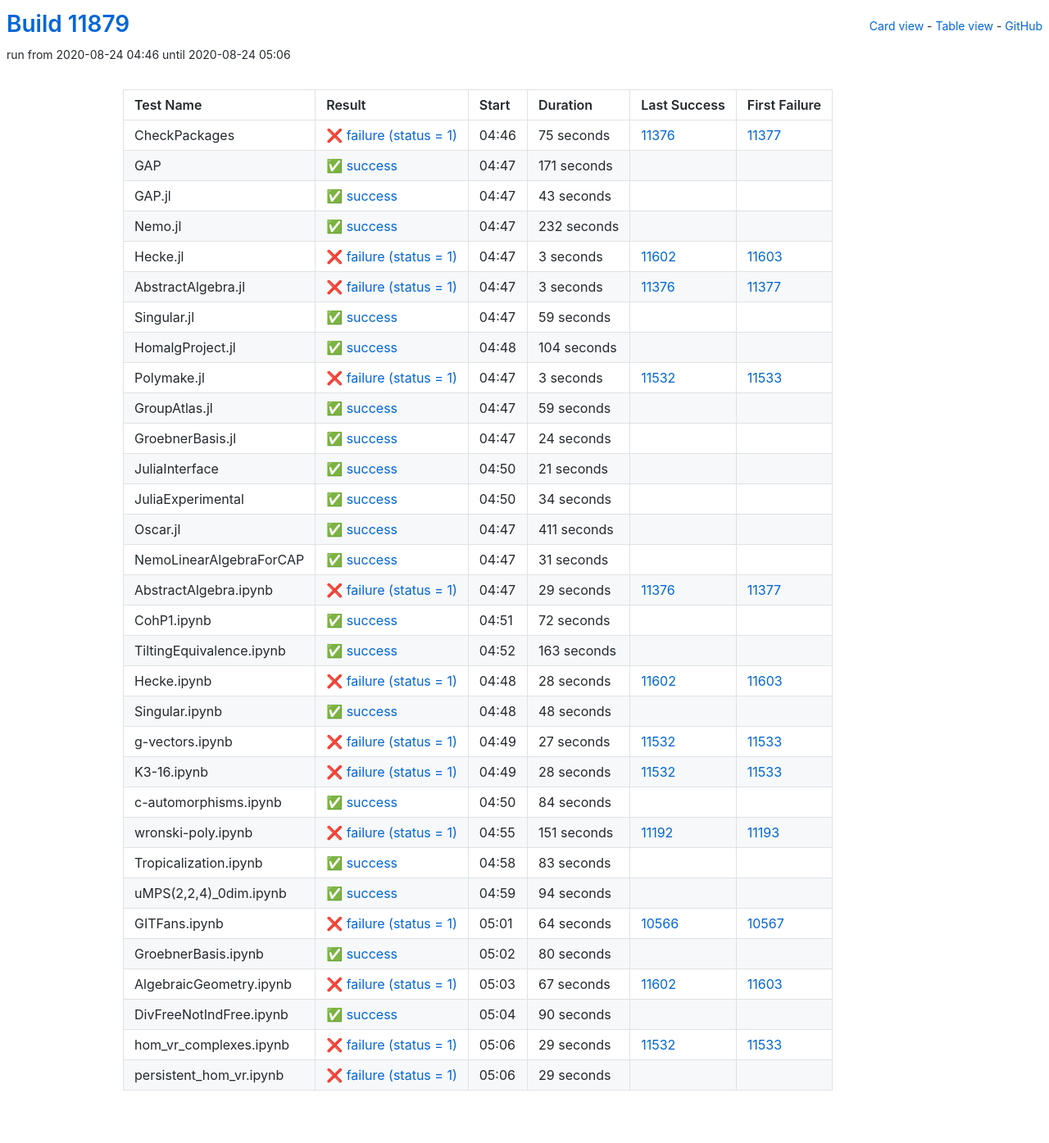
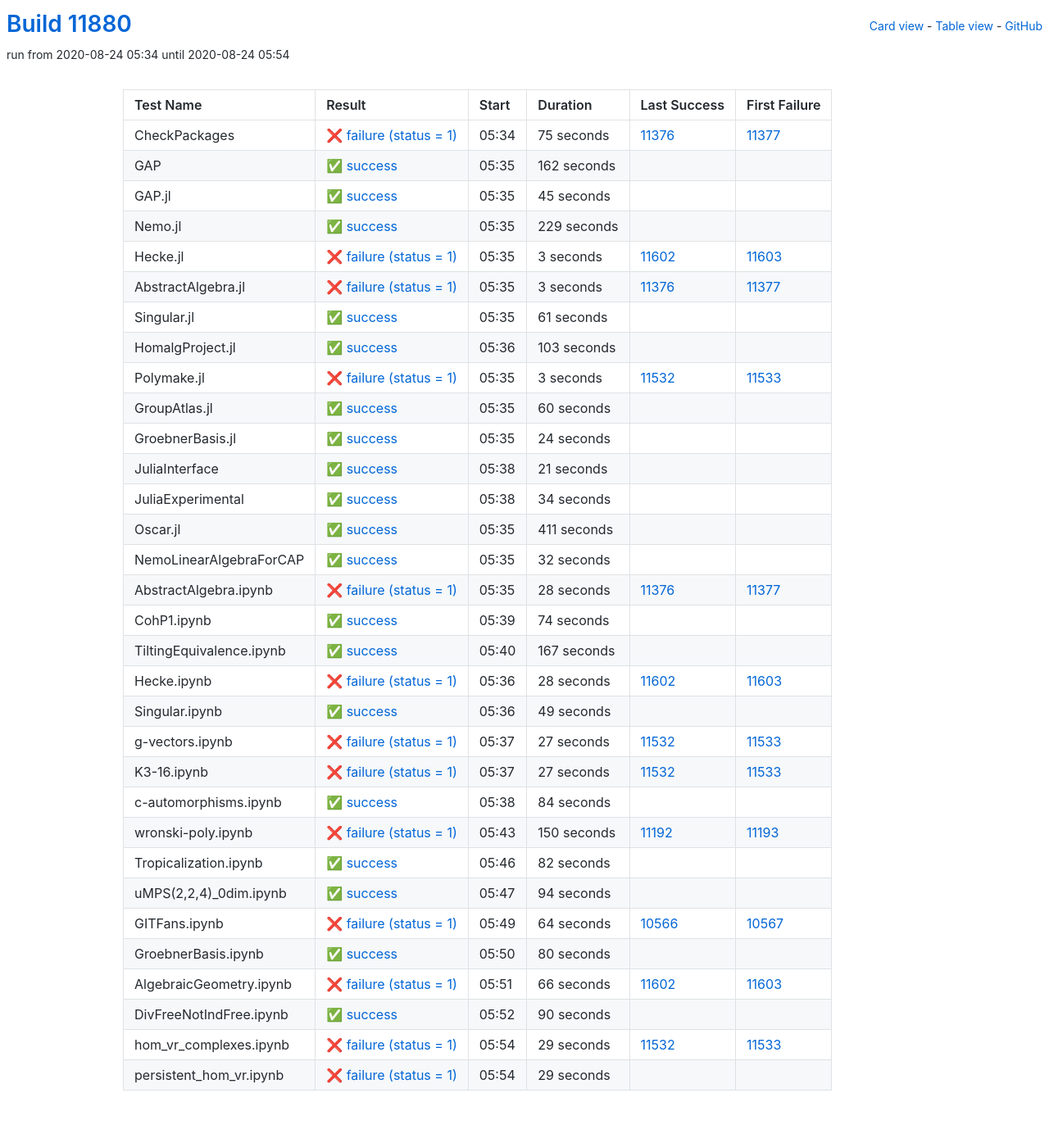
Before and after one commit to oscar-system/oscar-ci-status, a Jekyll site: the page built from table.html, in a window 1280 px wide. Shown: the whole page at 82% size. Built offline with Jekyll 4.4.1, drawn with Linux system fonts in a browser that asks for light colours.

Commit message:
Build #11880

```diff
--- a/_data/ci.yml
+++ b/_data/ci.yml
@@ -1,6 +1,6 @@
 ---
-build: 11879
-build_url: https://oscarci.mathematik.uni-kl.de/job/oscar/11879/
+build: 11880
+build_url: https://oscarci.mathematik.uni-kl.de/job/oscar/11880/
 job: oscar
 organization: oscar-system
 repo: oscar-ci-status
@@ -8,8 +8,8 @@
 tests:
 - name: CheckPackages
   id: checkpackages
-  log: https://oscarci.mathematik.uni-kl.de/job/oscar/11879/artifact/logs/build-11879/CheckPackages.log
-  start: 2020-08-24 04:46
+  log: https://oscarci.mathematik.uni-kl.de/job/oscar/11880/artifact/logs/build-11880/CheckPackages.log
+  start: 2020-08-24 05:34
   success: false
   exitcode: 1
   status: failure
@@ -20,44 +20,44 @@
   first_failure_url: https://oscarci.mathematik.uni-kl.de/job/oscar/11377/
 - name: GAP
   id: gap
-  log: https://oscarci.mathematik.uni-kl.de/job/oscar/11879/artifact/logs/build-11879/GAP.log
-  start: 2020-08-24 04:47
+  log: https://oscarci.mathematik.uni-kl.de/job/oscar/11880/artifact/logs/build-11880/GAP.log
+  start: 2020-08-24 05:35
   success: true
   exitcode: 0
   status: success
-  duration: 171
+  duration: 162
   last_success: false
   last_success_url:
   first_failure: false
   first_failure_url:
 - name: GAP.jl
   id: gap-jl
-  log: https://oscarci.mathematik.uni-kl.de/job/oscar/11879/artifact/logs/build-11879/GAP.jl.log
-  start: 2020-08-24 04:47
+  log: https://oscarci.mathematik.uni-kl.de/job/oscar/11880/artifact/logs/build-11880/GAP.jl.log
+  start: 2020-08-24 05:35
   success: true
   exitcode: 0
   status: success
-  duration: 43
+  duration: 45
   last_success: false
   last_success_url:
   first_failure: false
   first_failure_url:
 - name: Nemo.jl
   id: nemo-jl
-  log: https://oscarci.mathematik.uni-kl.de/job/oscar/11879/artifact/logs/build-11879/Nemo.jl.log
-  start: 2020-08-24 04:47
+  log: https://oscarci.mathematik.uni-kl.de/job/oscar/11880/artifact/logs/build-11880/Nemo.jl.log
+  start: 2020-08-24 05:35
   success: true
   exitcode: 0
   status: success
-  duration: 232
+  duration: 229
   last_success: false
   last_success_url:
   first_failure: false
   first_failure_url:
 - name: Hecke.jl
   id: hecke-jl
-  log: https://oscarci.mathematik.uni-kl.de/job/oscar/11879/artifact/logs/build-11879/Hecke.jl.log
-  start: 2020-08-24 04:47
+  log: https://oscarci.mathematik.uni-kl.de/job/oscar/11880/artifact/logs/build-11880/Hecke.jl.log
+  start: 2020-08-24 05:35
   success: false
   exitcode: 1
   status: failure
@@ -68,8 +68,8 @@
   first_failure_url: https://oscarci.mathematik.uni-kl.de/job/oscar/11603/
 - name: AbstractAlgebra.jl
   id: abstractalgebra-jl
-  log: https://oscarci.mathematik.uni-kl.de/job/oscar/11879/artifact/logs/build-11879/AbstractAlgebra.jl.log
-  start: 2020-08-24 04:47
+  log: https://oscarci.mathematik.uni-kl.de/job/oscar/11880/artifact/logs/build-11880/AbstractAlgebra.jl.log
+  start: 2020-08-24 05:35
   success: false
   exitcode: 1
   status: failure
@@ -80,32 +80,32 @@
   first_failure_url: https://oscarci.mathematik.uni-kl.de/job/oscar/11377/
 - name: Singular.jl
   id: singular-jl
-  log: https://oscarci.mathematik.uni-kl.de/job/oscar/11879/artifact/logs/build-11879/Singular.jl.log
-  start: 2020-08-24 04:47
+  log: https://oscarci.mathematik.uni-kl.de/job/oscar/11880/artifact/logs/build-11880/Singular.jl.log
+  start: 2020-08-24 05:35
   success: true
   exitcode: 0
   status: success
-  duration: 59
+  duration: 61
   last_success: false
   last_success_url:
   first_failure: false
   first_failure_url:
 - name: HomalgProject.jl
   id: homalgproject-jl
-  log: https://oscarci.mathematik.uni-kl.de/job/oscar/11879/artifact/logs/build-11879/HomalgProject.jl.log
-  start: 2020-08-24 04:48
+  log: https://oscarci.mathematik.uni-kl.de/job/oscar/11880/artifact/logs/build-11880/HomalgProject.jl.log
+  start: 2020-08-24 05:36
   success: true
   exitcode: 0
   status: success
-  duration: 104
+  duration: 103
   last_success: false
   last_success_url:
   first_failure: false
   first_failure_url:
 - name: Polymake.jl
   id: polymake-jl
-  log: https://oscarci.mathematik.uni-kl.de/job/oscar/11879/artifact/logs/build-11879/Polymake.jl.log
-  start: 2020-08-24 04:47
+  log: https://oscarci.mathematik.uni-kl.de/job/oscar/11880/artifact/logs/build-11880/Polymake.jl.log
+  start: 2020-08-24 05:35
   success: false
   exitcode: 1
   status: failure
@@ -116,20 +116,20 @@
   first_failure_url: https://oscarci.mathematik.uni-kl.de/job/oscar/11533/
 - name: GroupAtlas.jl
   id: groupatlas-jl
-  log: https://oscarci.mathematik.uni-kl.de/job/oscar/11879/artifact/logs/build-11879/GroupAtlas.jl.log
-  start: 2020-08-24 04:47
+  log: https://oscarci.mathematik.uni-kl.de/job/oscar/11880/artifact/logs/build-11880/GroupAtlas.jl.log
+  start: 2020-08-24 05:35
   success: true
   exitcode: 0
   status: success
-  duration: 59
+  duration: 60
   last_success: false
   last_success_url:
   first_failure: false
   first_failure_url:
 - name: GroebnerBasis.jl
   id: groebnerbasis-jl
-  log: https://oscarci.mathematik.uni-kl.de/job/oscar/11879/artifact/logs/build-11879/GroebnerBasis.jl.log
-  start: 2020-08-24 04:47
+  log: https://oscarci.mathematik.uni-kl.de/job/oscar/11880/artifact/logs/build-11880/GroebnerBasis.jl.log
+  start: 2020-08-24 05:35
   success: true
   exitcode: 0
   status: success
@@ -140,8 +140,8 @@
   first_failure_url:
 - name: JuliaInterface
   id: juliainterface
-  log: https://oscarci.mathematik.uni-kl.de/job/oscar/11879/artifact/logs/build-11879/JuliaInterface.log
-  start: 2020-08-24 04:50
+  log: https://oscarci.mathematik.uni-kl.de/job/oscar/11880/artifact/logs/build-11880/JuliaInterface.log
+  start: 2020-08-24 05:38
   success: true
   exitcode: 0
   status: success
@@ -152,8 +152,8 @@
   first_failure_url:
 - name: JuliaExperimental
   id: juliaexperimental
-  log: https://oscarci.mathematik.uni-kl.de/job/oscar/11879/artifact/logs/build-11879/JuliaExperimental.log
-  start: 2020-08-24 04:50
+  log: https://oscarci.mathematik.uni-kl.de/job/oscar/11880/artifact/logs/build-11880/JuliaExperimental.log
+  start: 2020-08-24 05:38
   success: true
   exitcode: 0
   status: success
@@ -164,8 +164,8 @@
   first_failure_url:
 - name: Oscar.jl
   id: oscar-jl
-  log: https://oscarci.mathematik.uni-kl.de/job/oscar/11879/artifact/logs/build-11879/Oscar.jl.log
-  start: 2020-08-24 04:47
+  log: https://oscarci.mathematik.uni-kl.de/job/oscar/11880/artifact/logs/build-11880/Oscar.jl.log
+  start: 2020-08-24 05:35
   success: true
   exitcode: 0
   status: success
@@ -176,56 +176,56 @@
   first_failure_url:
 - name: NemoLinearAlgebraForCAP
   id: nemolinearalgebraforcap
-  log: https://oscarci.mathematik.uni-kl.de/job/oscar/11879/artifact/logs/build-11879/NemoLinearAlgebraForCAP.log
-  start: 2020-08-24 04:47
+  log: https://oscarci.mathematik.uni-kl.de/job/oscar/11880/artifact/logs/build-11880/NemoLinearAlgebraForCAP.log
+  start: 2020-08-24 05:35
   success: true
   exitcode: 0
   status: success
-  duration: 31
+  duration: 32
   last_success: false
   last_success_url:
   first_failure: false
   first_failure_url:
 - name: AbstractAlgebra.ipynb
   id: abstractalgebra-ipynb
-  log: https://oscarci.mathematik.uni-kl.de/job/oscar/11879/artifact/logs/build-11879/AbstractAlgebra.ipynb.log
-  start: 2020-08-24 04:47
+  log: https://oscarci.mathematik.uni-kl.de/job/oscar/11880/artifact/logs/build-11880/AbstractAlgebra.ipynb.log
+  start: 2020-08-24 05:35
   success: false
   exitcode: 1
   status: failure
-  duration: 29
+  duration: 28
   last_success: 11376
   last_success_url: https://oscarci.mathematik.uni-kl.de/job/oscar/11376/
   first_failure: 11377
   first_failure_url: https://oscarci.mathematik.uni-kl.de/job/oscar/11377/
 - name: CohP1.ipynb
   id: cohp1-ipynb
-  log: https://oscarci.mathematik.uni-kl.de/job/oscar/11879/artifact/logs/build-11879/CohP1.ipynb.log
-  start: 2020-08-24 04:51
+  log: https://oscarci.mathematik.uni-kl.de/job/oscar/11880/artifact/logs/build-11880/CohP1.ipynb.log
+  start: 2020-08-24 05:39
   success: true
   exitcode: 0
   status: success
-  duration: 72
+  duration: 74
   last_success: false
   last_success_url:
   first_failure: false
   first_failure_url:
 - name: TiltingEquivalence.ipynb
   id: tiltingequivalence-ipynb
-  log: https://oscarci.mathematik.uni-kl.de/job/oscar/11879/artifact/logs/build-11879/TiltingEquivalence.ipynb.log
-  start: 2020-08-24 04:52
+  log: https://oscarci.mathematik.uni-kl.de/job/oscar/11880/artifact/logs/build-11880/TiltingEquivalence.ipynb.log
+  start: 2020-08-24 05:40
   success: true
   exitcode: 0
   status: success
-  duration: 163
+  duration: 167
   last_success: false
   last_success_url:
   first_failure: false
   first_failure_url:
 - name: Hecke.ipynb
   id: hecke-ipynb
-  log: https://oscarci.mathematik.uni-kl.de/job/oscar/11879/artifact/logs/build-11879/Hecke.ipynb.log
-  start: 2020-08-24 04:48
+  log: https://oscarci.mathematik.uni-kl.de/job/oscar/11880/artifact/logs/build-11880/Hecke.ipynb.log
+  start: 2020-08-24 05:36
   success: false
   exitcode: 1
   status: failure
@@ -236,20 +236,20 @@
   first_failure_url: https://oscarci.mathematik.uni-kl.de/job/oscar/11603/
 - name: Singular.ipynb
   id: singular-ipynb
-  log: https://oscarci.mathematik.uni-kl.de/job/oscar/11879/artifact/logs/build-11879/Singular.ipynb.log
-  start: 2020-08-24 04:48
+  log: https://oscarci.mathematik.uni-kl.de/job/oscar/11880/artifact/logs/build-11880/Singular.ipynb.log
+  start: 2020-08-24 05:36
   success: true
   exitcode: 0
   status: success
-  duration: 48
+  duration: 49
   last_success: false
   last_success_url:
   first_failure: false
   first_failure_url:
 - name: g-vectors.ipynb
   id: g-vectors-ipynb
-  log: https://oscarci.mathematik.uni-kl.de/job/oscar/11879/artifact/logs/build-11879/g-vectors.ipynb.log
-  start: 2020-08-24 04:49
+  log: https://oscarci.mathematik.uni-kl.de/job/oscar/11880/artifact/logs/build-11880/g-vectors.ipynb.log
+  start: 2020-08-24 05:37
   success: false
   exitcode: 1
   status: failure
@@ -260,20 +260,20 @@
   first_failure_url: https://oscarci.mathematik.uni-kl.de/job/oscar/11533/
 - name: K3-16.ipynb
   id: k3-16-ipynb
-  log: https://oscarci.mathematik.uni-kl.de/job/oscar/11879/artifact/logs/build-11879/K3-16.ipynb.log
-  start: 2020-08-24 04:49
+  log: https://oscarci.mathematik.uni-kl.de/job/oscar/11880/artifact/logs/build-11880/K3-16.ipynb.log
+  start: 2020-08-24 05:37
   success: false
   exitcode: 1
   status: failure
-  duration: 28
+  duration: 27
   last_success: 11532
   last_success_url: https://oscarci.mathematik.uni-kl.de/job/oscar/11532/
   first_failure: 11533
   first_failure_url: https://oscarci.mathematik.uni-kl.de/job/oscar/11533/
 - name: c-automorphisms.ipynb
   id: c-automorphisms-ipynb
-  log: https://oscarci.mathematik.uni-kl.de/job/oscar/11879/artifact/logs/build-11879/c-automorphisms.ipynb.log
-  start: 2020-08-24 04:50
+  log: https://oscarci.mathematik.uni-kl.de/job/oscar/11880/artifact/logs/build-11880/c-automorphisms.ipynb.log
+  start: 2020-08-24 05:38
   success: true
   exitcode: 0
   status: success
@@ -284,32 +284,32 @@
   first_failure_url:
 - name: wronski-poly.ipynb
   id: wronski-poly-ipynb
-  log: https://oscarci.mathematik.uni-kl.de/job/oscar/11879/artifact/logs/build-11879/wronski-poly.ipynb.log
-  start: 2020-08-24 04:55
+  log: https://oscarci.mathematik.uni-kl.de/job/oscar/11880/artifact/logs/build-11880/wronski-poly.ipynb.log
+  start: 2020-08-24 05:43
   success: false
   exitcode: 1
   status: failure
-  duration: 151
+  duration: 150
   last_success: 11192
   last_success_url: https://oscarci.mathematik.uni-kl.de/job/oscar/11192/
   first_failure: 11193
   first_failure_url: https://oscarci.mathematik.uni-kl.de/job/oscar/11193/
 - name: Tropicalization.ipynb
   id: tropicalization-ipynb
-  log: https://oscarci.mathematik.uni-kl.de/job/oscar/11879/artifact/logs/build-11879/Tropicalization.ipynb.log
-  start: 2020-08-24 04:58
+  log: https://oscarci.mathematik.uni-kl.de/job/oscar/11880/artifact/logs/build-11880/Tropicalization.ipynb.log
+  start: 2020-08-24 05:46
   success: true
   exitcode: 0
   status: success
-  duration: 83
+  duration: 82
   last_success: false
   last_success_url:
   first_failure: false
   first_failure_url:
 - name: uMPS(2,2,4)_0dim.ipynb
   id: umps-2-2-4-0dim-ipynb
-  log: https://oscarci.mathematik.uni-kl.de/job/oscar/11879/artifact/logs/build-11879/uMPS-2-2-4-_0dim.ipynb.log
-  start: 2020-08-24 04:59
+  log: https://oscarci.mathematik.uni-kl.de/job/oscar/11880/artifact/logs/build-11880/uMPS-2-2-4-_0dim.ipynb.log
+  start: 2020-08-24 05:47
   success: true
   exitcode: 0
   status: success
@@ -320,8 +320,8 @@
   first_failure_url:
 - name: GITFans.ipynb
   id: gitfans-ipynb
-  log: https://oscarci.mathematik.uni-kl.de/job/oscar/11879/artifact/logs/build-11879/GITFans.ipynb.log
-  start: 2020-08-24 05:01
+  log: https://oscarci.mathematik.uni-kl.de/job/oscar/11880/artifact/logs/build-11880/GITFans.ipynb.log
+  start: 2020-08-24 05:49
   success: false
   exitcode: 1
   status: failure
@@ -332,8 +332,8 @@
   first_failure_url: https://oscarci.mathematik.uni-kl.de/job/oscar/10567/
 - name: GroebnerBasis.ipynb
   id: groebnerbasis-ipynb
-  log: https://oscarci.mathematik.uni-kl.de/job/oscar/11879/artifact/logs/build-11879/GroebnerBasis.ipynb.log
-  start: 2020-08-24 05:02
+  log: https://oscarci.mathematik.uni-kl.de/job/oscar/11880/artifact/logs/build-11880/GroebnerBasis.ipynb.log
+  start: 2020-08-24 05:50
   success: true
   exitcode: 0
   status: success
@@ -344,20 +344,20 @@
   first_failure_url:
 - name: AlgebraicGeometry.ipynb
   id: algebraicgeometry-ipynb
-  log: https://oscarci.mathematik.uni-kl.de/job/oscar/11879/artifact/logs/build-11879/AlgebraicGeometry.ipynb.log
-  start: 2020-08-24 05:03
+  log: https://oscarci.mathematik.uni-kl.de/job/oscar/11880/artifact/logs/build-11880/AlgebraicGeometry.ipynb.log
+  start: 2020-08-24 05:51
   success: false
   exitcode: 1
   status: failure
-  duration: 67
+  duration: 66
   last_success: 11602
   last_success_url: https://oscarci.mathematik.uni-kl.de/job/oscar/11602/
   first_failure: 11603
   first_failure_url: https://oscarci.mathematik.uni-kl.de/job/oscar/11603/
 - name: DivFreeNotIndFree.ipynb
   id: divfreenotindfree-ipynb
-  log: https://oscarci.mathematik.uni-kl.de/job/oscar/11879/artifact/logs/build-11879/DivFreeNotIndFree.ipynb.log
-  start: 2020-08-24 05:04
+  log: https://oscarci.mathematik.uni-kl.de/job/oscar/11880/artifact/logs/build-11880/DivFreeNotIndFree.ipynb.log
+  start: 2020-08-24 05:52
   success: true
   exitcode: 0
   status: success
@@ -368,8 +368,8 @@
   first_failure_url:
 - name: hom_vr_complexes.ipynb
   id: hom-vr-complexes-ipynb
-  log: https://oscarci.mathematik.uni-kl.de/job/oscar/11879/artifact/logs/build-11879/hom_vr_complexes.ipynb.log
-  start: 2020-08-24 05:06
+  log: https://oscarci.mathematik.uni-kl.de/job/oscar/11880/artifact/logs/build-11880/hom_vr_complexes.ipynb.log
+  start: 2020-08-24 05:54
   success: false
   exitcode: 1
   status: failure
@@ -380,8 +380,8 @@
   first_failure_url: https://oscarci.mathematik.uni-kl.de/job/oscar/11533/
 - name: persistent_hom_vr.ipynb
   id: persistent-hom-vr-ipynb
-  log: https://oscarci.mathematik.uni-kl.de/job/oscar/11879/artifact/logs/build-11879/persistent_hom_vr.ipynb.log
-  start: 2020-08-24 05:06
+  log: https://oscarci.mathematik.uni-kl.de/job/oscar/11880/artifact/logs/build-11880/persistent_hom_vr.ipynb.log
+  start: 2020-08-24 05:54
   success: false
   exitcode: 1
   status: failure
```
Also changed, not shown: README.md.
